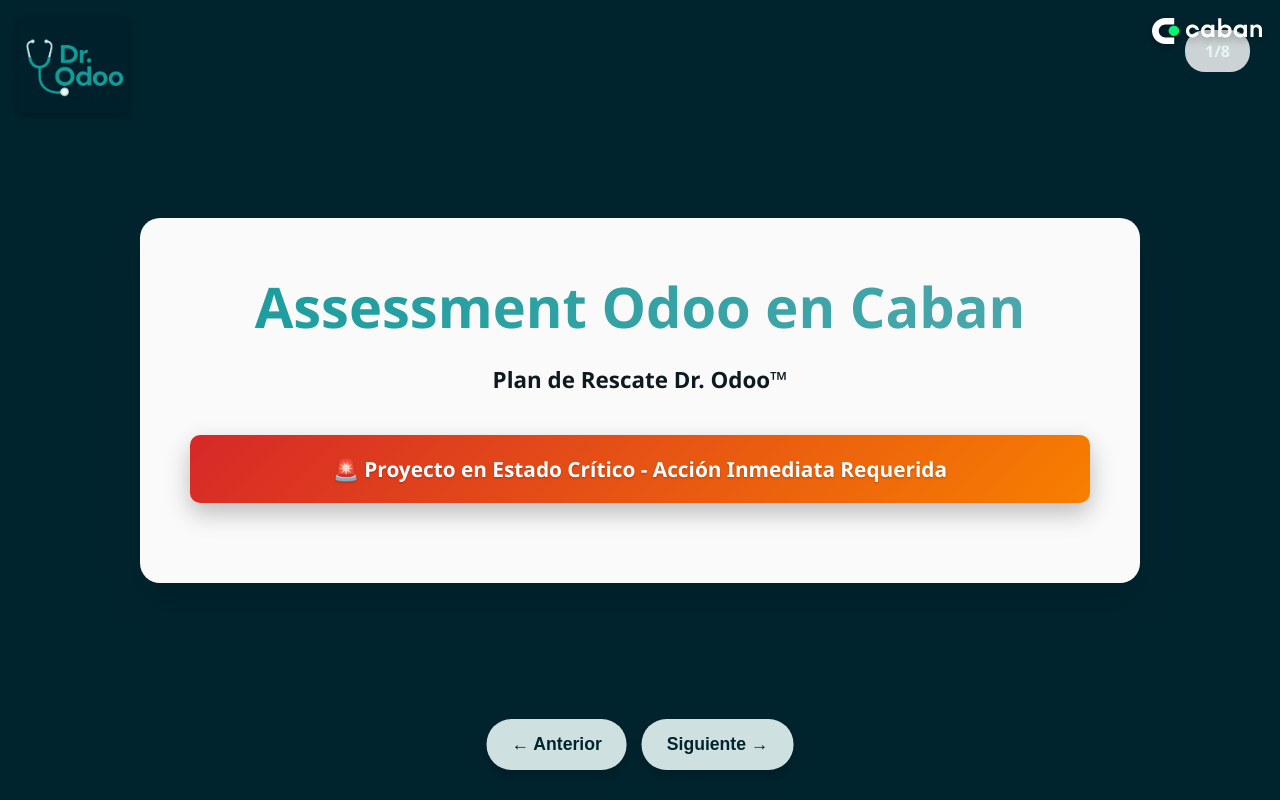
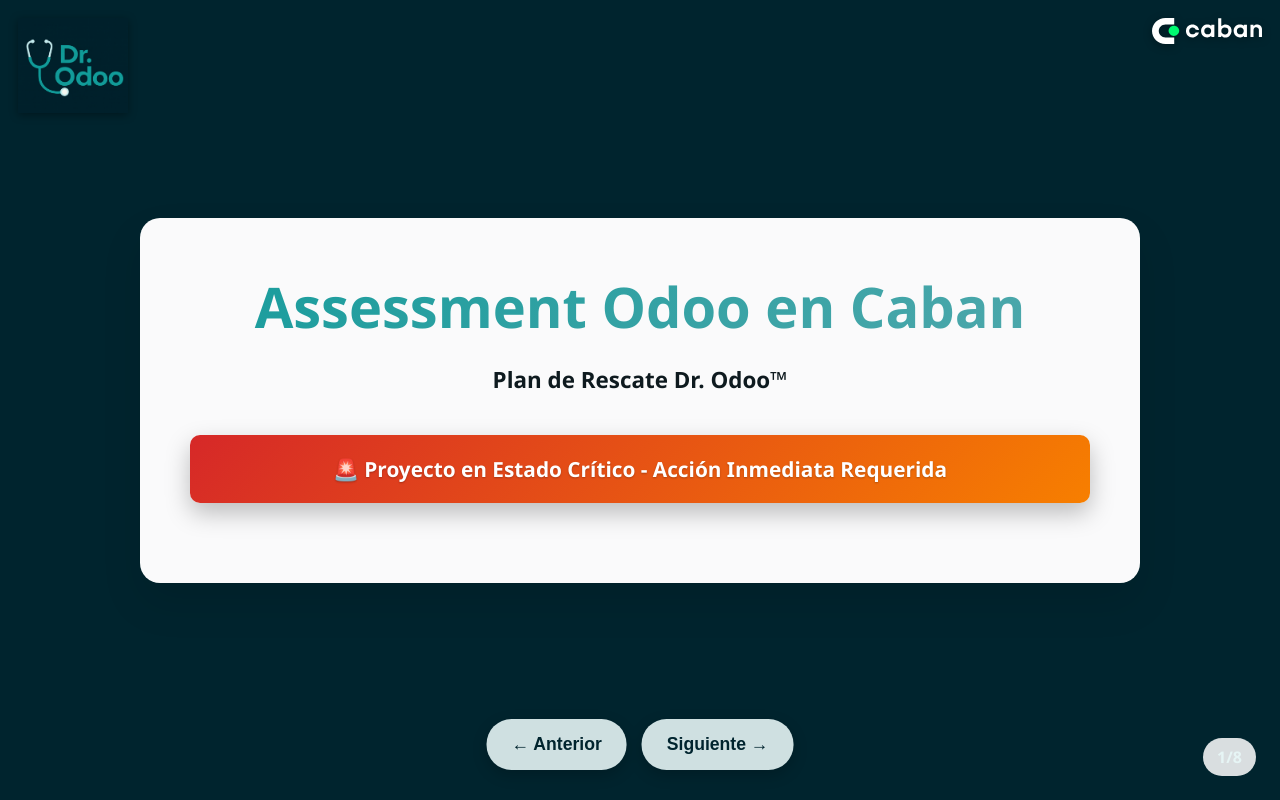
Before and after one commit to Dr-Odoo/informe-caban, a plain HTML site: page caban_presentation_FINAL.html in a window 1280 px wide. Drawn offline with Linux system fonts and the light colour scheme.

Commit message:
SLIDE NUMBER ABAJO Update caban_presentation_FINAL.html

```diff
--- a/caban_presentation_FINAL.html
+++ b/caban_presentation_FINAL.html
@@ -206,15 +206,22 @@
             box-shadow: 0 8px 20px rgba(0, 0, 0, 0.3);
         }
 
-        .slide-number {
-            position: absolute;
-            top: 30px;
-            right: 30px;
-            background: rgba(255, 255, 255, 0.8);
-            padding: 10px 20px;
-            border-radius: 20px;
-            font-weight: bold;
-        }
+       .slide-number {
+
+         position: absolute; /* o: fixed, si quieres que se “pegue” al viewport */
+         bottom: 24px;       /* << mover a abajo */
+         right: 24px;        /* << mantener a la derecha */
+
+         top: auto;
+         left: auto;
+
+         background: rgba(255, 255, 255, 0.85);
+         padding: 8px 14px;
+         border-radius: 20px;
+         font-weight: 700;
+         z-index: 1200;      /* menor que tus logos (si están en ~2000) */
+         pointer-events: none; /* no bloquea clics en logos o links */
+       }
 
         .big-number {
             font-size: 4em;
```
